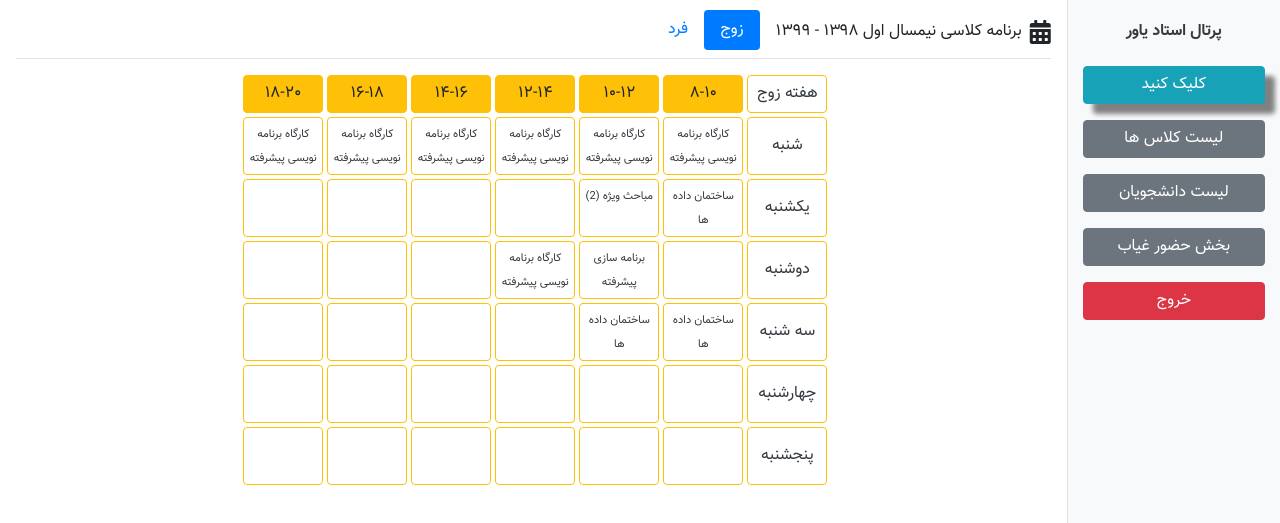
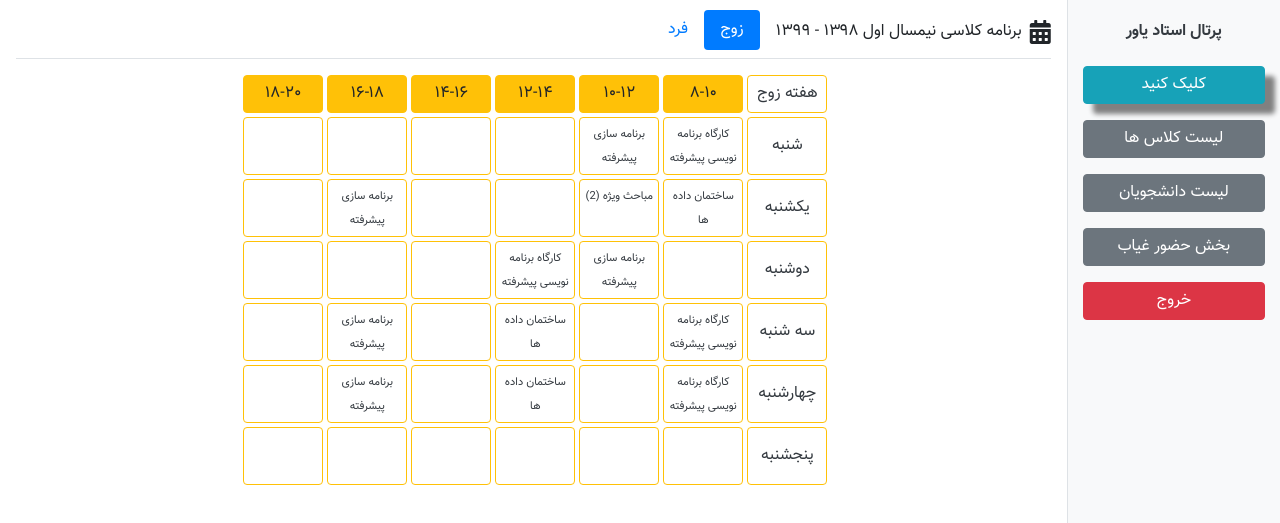
Before and after one commit to Abolfazl-Meybodi/Professor-Helper-System, a plain HTML site: page 2-Project_Index/index.html in a window 1280 px wide. Shown: the part 117-640 px from the top of the page. Drawn offline with Linux system fonts and the light colour scheme.

Commit message:
Adde Json And Ajax into The Index Page

```diff
--- a/0-project-assets/Main-js/main.js
+++ b/0-project-assets/Main-js/main.js
@@ -465,6 +465,7 @@ $("#btncreator-4").click(function () {
 
 
 var xhttp;
+modify = [[], [], [], [], [], []]
 if (window.XMLHttpRequest) {
     xhttp = new XMLHttpRequest();
 } else {
@@ -473,20 +474,23 @@ if (window.XMLHttpRequest) {
 xhttp.open("GET", "data.json");
 xhttp.onreadystatechange = function() {
   if (xhttp.readyState == 4 && xhttp.status == 200) {
-    var modify = document.getElementById("divCalendar").getElementsByTagName("small");
+    modify[0] = document.getElementsByClassName("Sat");
+    modify[1] = document.getElementsByClassName("Sun");
+    modify[2] = document.getElementsByClassName("Mon");
+    modify[3] = document.getElementsByClassName("Tus");
+    modify[4] = document.getElementsByClassName("Wed");
+    modify[5] = document.getElementsByClassName("Thurs");
+    console.log(modify);
     var items = JSON.parse(xhttp.responseText);
-    console.log(modify);
     console.log(items);
-    for(var i = 0; i < 6; i++) {
-        for(var i = 0; i < 6; i++) {
-            modify[0].innerHTML = items[0].firstTime;
-            modify[1].innerHTML = items[0].firstTime;
-            modify[2].innerHTML = items[0].firstTime;
-            modify[3].innerHTML = items[0].firstTime;
-            modify[4].innerHTML = items[0].firstTime;
-            modify[5].innerHTML = items[0].firstTime;
+    for(let i = 0; i < 6; i++) {
+            modify[i][0].innerHTML = items[i].firstTime;
+            modify[i][1].innerHTML = items[i].SecondTime;
+            modify[i][2].innerHTML = items[i].ThirdTime;
+            modify[i][3].innerHTML = items[i].FourthTime;
+            modify[i][4].innerHTML = items[i].FifthTime;
+            modify[i][5].innerHTML = items[i].SixthTime;
         }
-    }
   }
 };
 xhttp.send();
--- a/2-Project_Index/data.json
+++ b/2-Project_Index/data.json
@@ -1,11 +1,27 @@
 [
     {
         "firstTime" : " کارگاه برنامه نویسی پیشرفته ",
-        "SecondTime" : " ",
-        "ThirdTime" : " ساختمان داده ها  ",
+        "SecondTime" : " برنامه سازی پیشرفته ",
+        "ThirdTime" : " ",
+        "FourthTime"  : " ",
+        "FifthTime" : " ",
+        "SixthTime" : " "
+    },
+    {
+        "firstTime" : " ساختمان داده ها  ",
+        "SecondTime" : " مباحث ویژه (2) ",
+        "ThirdTime" : "",
         "FourthTime"  : " ",
         "FifthTime" : " برنامه سازی پیشرفته ",
         "SixthTime" : " "
+    },
+    {
+        "firstTime" : "",
+        "SecondTime" : " برنامه سازی پیشرفته ",
+        "ThirdTime" : " کارگاه برنامه نویسی پیشرفته ",
+        "FourthTime"  : " ",
+        "FifthTime" : "",
+        "SixthTime" : ""
     },
     {
         "firstTime" : " کارگاه برنامه نویسی پیشرفته ",
@@ -24,27 +40,11 @@
         "SixthTime" : " "
     },
     {
-        "firstTime" : " کارگاه برنامه نویسی پیشرفته ",
+        "firstTime" : " ",
         "SecondTime" : " ",
-        "ThirdTime" : " ساختمان داده ها  ",
+        "ThirdTime" : " ",
         "FourthTime"  : " ",
-        "FifthTime" : " برنامه سازی پیشرفته ",
-        "SixthTime" : " "
-    },
-    {
-        "firstTime" : " کارگاه برنامه نویسی پیشرفته ",
-        "SecondTime" : " ",
-        "ThirdTime" : " ساختمان داده ها  ",
-        "FourthTime"  : " ",
-        "FifthTime" : " برنامه سازی پیشرفته ",
-        "SixthTime" : " "
-    },
-    {
-        "firstTime" : " کارگاه برنامه نویسی پیشرفته ",
-        "SecondTime" : " ",
-        "ThirdTime" : " ساختمان داده ها  ",
-        "FourthTime"  : " ",
-        "FifthTime" : " برنامه سازی پیشرفته ",
+        "FifthTime" : " ",
         "SixthTime" : " "
     }
 ]
--- a/2-Project_Index/index.html
+++ b/2-Project_Index/index.html
@@ -176,170 +176,168 @@
                     شنبه
                   </div>
                   <div class="btn btn-outline-warning font-weight-bold mb-1 ml-0 ml-md-1 p-1 text-dark " id="Calendar">
-                    <small id="CalendarContent" >
-                      کارگاه برنامه نویسی پیشرفته
+                    <small id="CalendarContent" class="Sat" >
                     </small>
                   </div>
                   <div class="btn btn-outline-warning font-weight-bold mb-1 ml-0 ml-md-1 p-1 text-dark " id="Calendar">
-                    <small id="CalendarContent">
-                      مباحث ویژه (2)
+                    <small id="CalendarContent" class="Sat" >
                     </small>
                   </div>
                   <div class="btn btn-outline-warning font-weight-bold mb-1 ml-0 ml-md-1 p-1 text-dark " id="Calendar">
-                    <small id="CalendarContent">
+                    <small id="CalendarContent" class="Sat" >
                     </small>
                   </div>
                   <div class="btn btn-outline-warning font-weight-bold mb-1 ml-0 ml-md-1 p-1 text-dark " id="Calendar">
-                    <small id="CalendarContent">
+                    <small id="CalendarContent" class="Sat" >
                     </small>
                   </div>
                   <div class="btn btn-outline-warning font-weight-bold mb-1 ml-0 ml-md-1 p-1 text-dark " id="Calendar">
-                    <small id="CalendarContent">
+                    <small id="CalendarContent" class="Sat" >
                     </small>
                   </div>
                   <div class="btn btn-outline-warning font-weight-bold mb-1 ml-0 ml-md-1 p-1 text-dark " id="Calendar">
-                    <small id="CalendarContent">
+                    <small id="CalendarContent" class="Sat" >
                     </small>
                   </div>
                   <div class="btn btn-outline-warning mb-1 ml-0 ml-md-1 p-3 text-dark" id="Calendar">
                     یکشنبه
                   </div>
                   <div class="btn btn-outline-warning font-weight-bold mb-1 ml-0 ml-md-1 p-1 text-dark " id="Calendar">
-                    <small id="CalendarContent">
+                    <small id="CalendarContent" class="Sun" >
                       ساختمان داده ها
                     </small>
                   </div>
                   <div class="btn btn-outline-warning font-weight-bold mb-1 ml-0 ml-md-1 p-1 text-dark " id="Calendar">
-                    <small id="CalendarContent">
+                    <small id="CalendarContent" class="Sun" >
                       مباحث ویژه (2)
                     </small>
                   </div>
                   <div class="btn btn-outline-warning font-weight-bold mb-1 ml-0 ml-md-1 p-1 text-dark " id="Calendar">
-                    <small id="CalendarContent">
+                    <small id="CalendarContent" class="Sun" >
                     </small>
                   </div>
                   <div class="btn btn-outline-warning font-weight-bold mb-1 ml-0 ml-md-1 p-1 text-dark " id="Calendar">
-                    <small id="CalendarContent">
+                    <small id="CalendarContent" class="Sun" >
                     </small>
                   </div>
                   <div class="btn btn-outline-warning font-weight-bold mb-1 ml-0 ml-md-1 p-1 text-dark " id="Calendar">
-                    <small id="CalendarContent">
+                    <small id="CalendarContent" class="Sun" >
                     </small>
                   </div>
                   <div class="btn btn-outline-warning font-weight-bold mb-1 ml-0 ml-md-1 p-1 text-dark " id="Calendar">
-                    <small id="CalendarContent">
+                    <small id="CalendarContent" class="Sun" >
                     </small>
                   </div>
                   <div class="btn btn-outline-warning mb-1 ml-0 ml-md-1 p-3 text-dark" id="Calendar">
                     دوشنبه
                   </div>
                   <div class="btn btn-outline-warning font-weight-bold mb-1 ml-0 ml-md-1 p-1 text-dark " id="Calendar">
-                    <small id="CalendarContent">
+                    <small id="CalendarContent" class="Mon" >
                     </small>
                   </div>
                   <div class="btn btn-outline-warning font-weight-bold mb-1 ml-0 ml-md-1 p-1 text-dark " id="Calendar">
-                    <small id="CalendarContent">
+                    <small id="CalendarContent" class="Mon" >
                       برنامه سازی پیشرفته
                     </small>
                   </div>
                   <div class="btn btn-outline-warning font-weight-bold mb-1 ml-0 ml-md-1 p-1 text-dark " id="Calendar">
-                    <small id="CalendarContent">
+                    <small id="CalendarContent" class="Mon" >
                       کارگاه برنامه نویسی پیشرفته
                     </small>
                   </div>
                   <div class="btn btn-outline-warning font-weight-bold mb-1 ml-0 ml-md-1 p-1 text-dark " id="Calendar">
-                    <small id="CalendarContent">
+                    <small id="CalendarContent" class="Mon" >
                     </small>
                   </div>
                   <div class="btn btn-outline-warning font-weight-bold mb-1 ml-0 ml-md-1 p-1 text-dark " id="Calendar">
-                    <small id="CalendarContent">
+                    <small id="CalendarContent" class="Mon" >
                     </small>
                   </div>
                   <div class="btn btn-outline-warning font-weight-bold mb-1 ml-0 ml-md-1 p-1 text-dark " id="Calendar">
-                    <small id="CalendarContent">
+                    <small id="CalendarContent" class="Mon" >
                     </small>
                   </div>
                   <div class="btn btn-outline-warning mb-1 ml-0 ml-md-1 px-2 py-3 text-dark" id="Calendar">
                     سه شنبه
                   </div>
                   <div class="btn btn-outline-warning font-weight-bold mb-1 ml-0 ml-md-1 p-1 text-dark " id="Calendar">
-                    <small id="CalendarContent">
+                    <small id="CalendarContent" class="Tus" >
                       ساختمان داده ها
                     </small>
                   </div>
                   <div class="btn btn-outline-warning font-weight-bold mb-1 ml-0 ml-md-1 p-1 text-dark " id="Calendar">
-                    <small id="CalendarContent">
+                    <small id="CalendarContent" class="Tus" >
                       ساختمان داده ها
                     </small>
                   </div>
                   <div class="btn btn-outline-warning font-weight-bold mb-1 ml-0 ml-md-1 p-1 text-dark " id="Calendar">
-                    <small id="CalendarContent">
+                    <small id="CalendarContent" class="Tus" >
                     </small>
                   </div>
                   <div class="btn btn-outline-warning font-weight-bold mb-1 ml-0 ml-md-1 p-1 text-dark " id="Calendar">
-                    <small id="CalendarContent">
+                    <small id="CalendarContent" class="Tus" >
                     </small>
                   </div>
                   <div class="btn btn-outline-warning font-weight-bold mb-1 ml-0 ml-md-1 p-1 text-dark " id="Calendar">
-                    <small id="CalendarContent">
+                    <small id="CalendarContent" class="Tus" >
                     </small>
                   </div>
                   <div class="btn btn-outline-warning font-weight-bold mb-1 ml-0 ml-md-1 p-1 text-dark " id="Calendar">
-                    <small id="CalendarContent">
+                    <small id="CalendarContent" class="Tus" >
                     </small>
                   </div>
                   <div class="btn btn-outline-warning mb-1 ml-0 ml-md-1 px-2 py-3 text-dark" id="Calendar">
                     چهارشنبه
                   </div>
                   <div class="btn btn-outline-warning font-weight-bold mb-1 ml-0 ml-md-1 p-1 text-dark " id="Calendar">
-                    <small id="CalendarContent">
+                    <small id="CalendarContent" class="Wed" >
                     </small>
                   </div>
                   <div class="btn btn-outline-warning font-weight-bold mb-1 ml-0 ml-md-1 p-1 text-dark " id="Calendar">
-                    <small id="CalendarContent">
+                    <small id="CalendarContent" class="Wed" >
                     </small>
                   </div>
                   <div class="btn btn-outline-warning font-weight-bold mb-1 ml-0 ml-md-1 p-1 text-dark " id="Calendar">
-                    <small id="CalendarContent">
+                    <small id="CalendarContent" class="Wed" >
                     </small>
                   </div>
                   <div class="btn btn-outline-warning font-weight-bold mb-1 ml-0 ml-md-1 p-1 text-dark " id="Calendar">
-                    <small id="CalendarContent">
+                    <small id="CalendarContent" class="Wed" >
                     </small>
                   </div>
                   <div class="btn btn-outline-warning font-weight-bold mb-1 ml-0 ml-md-1 p-1 text-dark " id="Calendar">
-                    <small id="CalendarContent">
+                    <small id="CalendarContent" class="Wed" >
                     </small>
                   </div>
                   <div class="btn btn-outline-warning font-weight-bold mb-1 ml-0 ml-md-1 p-1 text-dark " id="Calendar">
-                    <small id="CalendarContent">
+                    <small id="CalendarContent" class="Wed" >
                     </small>
                   </div>
                   <div class="btn btn-outline-warning mb-1 ml-0 ml-md-1 px-2 py-3 text-dark" id="Calendar">
                     پنجشنبه
                   </div>
                   <div class="btn btn-outline-warning font-weight-bold mb-1 ml-0 ml-md-1 p-1 text-dark " id="Calendar">
-                    <small id="CalendarContent">
+                    <small id="CalendarContent" class="Thurs" >
                     </small>
                   </div>
                   <div class="btn btn-outline-warning font-weight-bold mb-1 ml-0 ml-md-1 p-1 text-dark " id="Calendar">
-                    <small id="CalendarContent">
+                    <small id="CalendarContent" class="Thurs" >
                     </small>
                   </div>
                   <div class="btn btn-outline-warning font-weight-bold mb-1 ml-0 ml-md-1 p-1 text-dark " id="Calendar">
-                    <small id="CalendarContent">
+                    <small id="CalendarContent" class="Thurs" >
                     </small>
                   </div>
                   <div class="btn btn-outline-warning font-weight-bold mb-1 ml-0 ml-md-1 p-1 text-dark " id="Calendar">
-                    <small id="CalendarContent">
+                    <small id="CalendarContent" class="Thurs" >
                     </small>
                   </div>
                   <div class="btn btn-outline-warning font-weight-bold mb-1 ml-0 ml-md-1 p-1 text-dark " id="Calendar">
-                    <small id="CalendarContent">
+                    <small id="CalendarContent" class="Thurs" >
                     </small>
                   </div>
                   <div class="btn btn-outline-warning font-weight-bold mb-1 ml-0 ml-md-1 p-1 text-dark " id="Calendar">
-                    <small id="CalendarContent">
+                    <small id="CalendarContent" class="Thurs" >
                     </small>
                   </div>
                 </div>
```
